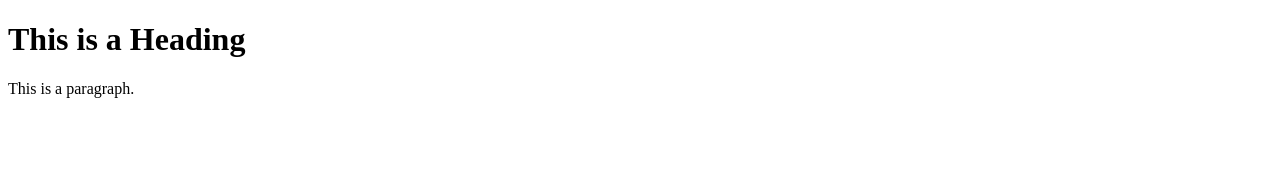
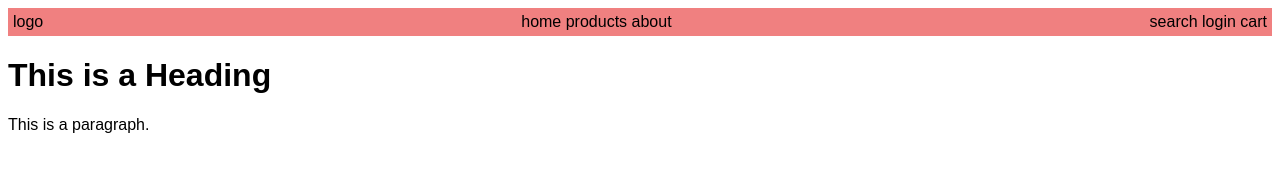
Before and after one commit to Moskowitza/sewerMutants, a plain HTML site: page commonElements/template.html in a window 1280 px wide. Drawn offline with Linux system fonts and the light colour scheme.

Commit message:
fixed center ul li issue

```diff
--- a/commonElements/style/style.css
+++ b/commonElements/style/style.css
@@ -0,0 +1,44 @@
+*{
+    font-family: Arial, Helvetica, sans-serif;
+}
+header{
+    display:flex;
+    flex-direction: row;
+    background:lightcoral;
+    widows: 100%;
+    justify-content: space-between;
+    align-items: baseline;
+}
+
+header > * {
+    padding: 5px;
+}
+header div {
+    text-align:center;
+    /* background:blue; */
+}
+header div ul {
+    text-align: center;
+    width: 100%;
+    margin: auto;
+    padding-left:0;
+}
+header div ul li{
+    text-align: center;
+    display: inline;
+}
+.flex-container {
+    display: flex;
+    flex-wrap: wrap;
+  }
+  .flex-container > div {
+    background-color: #f1f1f1;
+    width: 100px;
+    margin: 10px;
+    text-align: center;
+    line-height: 75px;
+    font-size: 30px;
+  }
+  p{
+      overflow: hidden;
+  }
--- a/commonElements/template.html
+++ b/commonElements/template.html
@@ -1,16 +1,66 @@
 <!DOCTYPE html>
 <html>
+
 <head>
     <title>Page Title</title>
     <!-- link to styles -->
-<link rel="stylesheet" type="text/css" href="style/style.css"/>
+    <link rel="stylesheet" type="text/css" href="style/style.css" />
     <!-- Scripts -->
     <script src="js/script.js"></script>
+    <!-- Meta Tag for Responsive Design -->
+    <meta name="viewport" content="width=device-width, initial-scale=1.0">
+    <!-- Character encoding -->
+    <meta charset="UTF-8">
 </head>
+
 <body>
-<header></header>
+    <header>
+        <div id="logo">logo</div>
+        <div>
+            <ul><li>home</li>
+                <li>products</li>
+                <li>about</li>
+            </ul>
+        </div>
+        <div>
+            <ul><li>search</li>
+                <li>login</li>
+                <li>cart</li>
+            </ul>
+        </div>
+    </header>
+    <!-- <main class="flex-container">
+        <div>
+            <p>Lorem ipsum dolor sit amet, consectetur adipiscing elit, sed do eiusmod tempor incididunt ut labore et
+                dolore magna aliqua. Ut enim ad minim veniam, quis nostrud exercitation ullamco laboris nisi ut aliquip
+                ex
+                ea commodo consequat. Duis aute irure dolor in reprehenderit in voluptate velit esse cillum dolore eu
+                fugiat nulla pariatur. Excepteur sint occaecat cupidatat non proident, sunt in culpa qui officia
+                deserunt
+                mollit anim id est laborum</p>
+        </div>
+        <div>
+            <p>Lorem ipsum dolor sit amet, consectetur adipiscing elit, sed do eiusmod tempor incididunt ut labore et
+                dolore magna aliqua. Ut enim ad minim veniam, quis nostrud exercitation ullamco laboris nisi ut aliquip
+                ex
+                ea commodo consequat. Duis aute irure dolor in reprehenderit in voluptate velit esse cillum dolore eu
+                fugiat nulla pariatur. Excepteur sint occaecat cupidatat non proident, sunt in culpa qui officia
+                deserunt
+                mollit anim id est laborum</p>
+        </div>
+        <div>
+            <p>Lorem ipsum dolor sit amet, consectetur adipiscing elit, sed do eiusmod tempor incididunt ut labore et
+                dolore magna aliqua. Ut enim ad minim veniam, quis nostrud exercitation ullamco laboris nisi ut aliquip
+                ex
+                ea commodo consequat. Duis aute irure dolor in reprehenderit in voluptate velit esse cillum dolore eu
+                fugiat nulla pariatur. Excepteur sint occaecat cupidatat non proident, sunt in culpa qui officia
+                deserunt
+                mollit anim id est laborum</p>
+        </div>
+    </main> -->
     <h1>This is a Heading</h1>
     <p>This is a paragraph.</p>
     <footer></footer>
 </body>
+
 </html>
```
Lines whose indentation alone changed are shown as unchanged.
